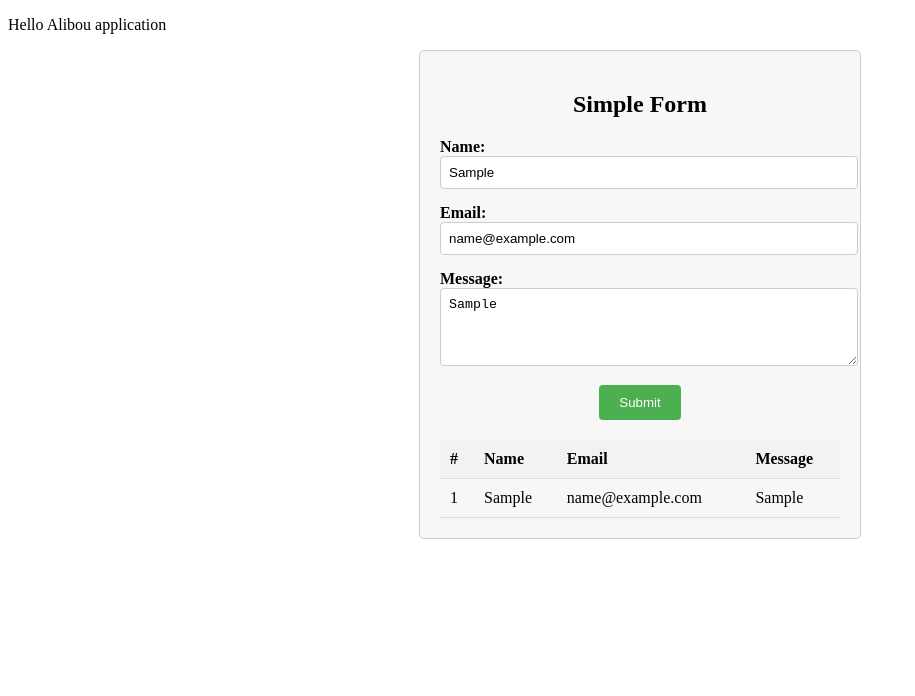
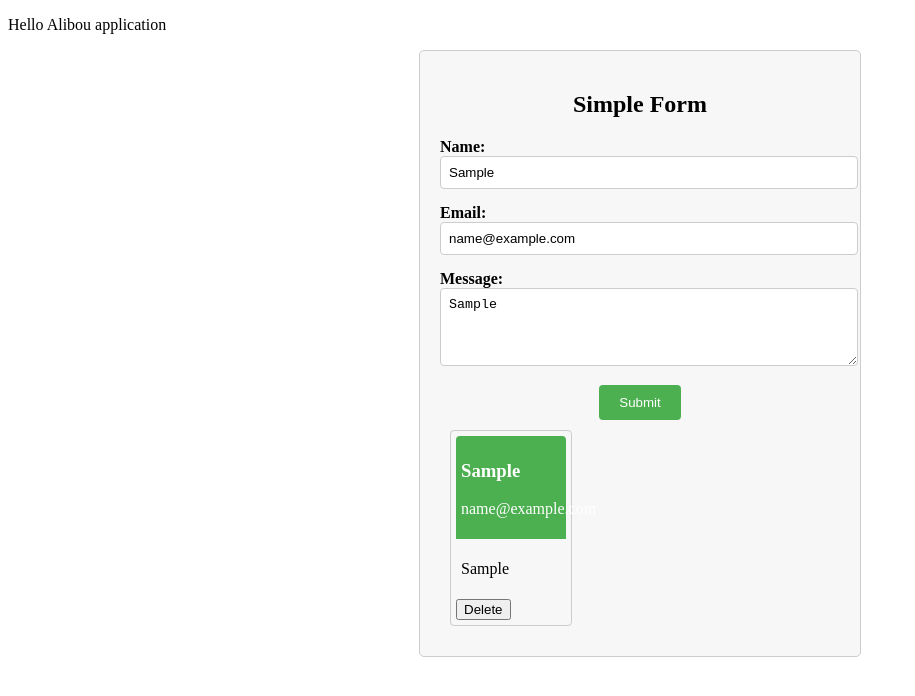
Before and after one commit to ali-bouali/angular-crash-course, an Angular app: page / in a window 1280 px wide. Both pictures are taken after typing "Sample", "name@example.com", "Sample" into the empty fields and a click on the button "Submit". Shown: the top 696 px of the page, without its empty margins (0-915 px from the left). Built offline with nearby package versions, Linux system fonts and the light colour scheme.

Commit message:
input / output

```diff
--- a/src/app/app.module.ts
+++ b/src/app/app.module.ts
@@ -5,11 +5,13 @@ import { AppRoutingModule } from './app-routing.module';
 import { AppComponent } from './app.component';
 import { MyFirstCompComponent } from './my-first-comp/my-first-comp.component';
 import {FormsModule} from "@angular/forms";
+import { MessageDetailsComponent } from './message-details/message-details.component';
 
 @NgModule({
   declarations: [
     AppComponent,
-    MyFirstCompComponent
+    MyFirstCompComponent,
+    MessageDetailsComponent
   ],
   imports: [
     BrowserModule,
--- /dev/null
+++ b/src/app/message-details/message-details.component.html
@@ -0,0 +1,13 @@
+<div class="message-card">
+  <div class="message-header">
+    <h3>{{ message.name}}</h3>
+    <p>{{ message.email }}</p>
+  </div>
+  <div class="message-content">
+    <p>{{ message.message}}</p>
+  </div>
+  <button
+    type="button"
+    (click)="onDelete()"
+  >Delete</button>
+</div>
--- /dev/null
+++ b/src/app/message-details/message-details.component.scss
@@ -0,0 +1,20 @@
+.message-card {
+  width: 110px;
+  margin: 10px;
+  padding: 5px;
+  border: 1px solid #ccc;
+  background-color: #f7f7f7;
+  border-radius: 4px;
+}
+
+.message-header {
+  background-color: #4caf50;
+  color: white;
+  padding: 5px;
+  border-radius: 4px 4px 0 0;
+}
+
+.message-content {
+  padding: 5px;
+  border-radius: 0 0 4px 4px;
+}
--- /dev/null
+++ b/src/app/message-details/message-details.component.ts
@@ -0,0 +1,21 @@
+import {Component, EventEmitter, Input, Output} from '@angular/core';
+
+@Component({
+  selector: 'app-message-details',
+  templateUrl: './message-details.component.html',
+  styleUrls: ['./message-details.component.scss']
+})
+export class MessageDetailsComponent {
+
+  @Input()
+  message: any = {};
+  @Input()
+  index: number = -1;
+
+  @Output()
+  delete: EventEmitter<number> = new EventEmitter<number>();
+
+  onDelete() {
+    this.delete.emit(this.index);
+  }
+}
--- a/src/app/my-first-comp/my-first-comp.component.html
+++ b/src/app/my-first-comp/my-first-comp.component.html
@@ -22,7 +22,7 @@
     <button type="submit">Submit</button>
   </form>
 
-  <table *ngIf="isSubmitted">
+  <!--<table *ngIf="isSubmitted">
     <thead>
     <tr>
       <th>#</th>
@@ -39,5 +39,14 @@
       <td>{{ msg.message }}</td>
     </tr>
     </tbody>
-  </table>
+  </table>-->
+
+  <div class="flex-container" *ngIf="isSubmitted">
+    <app-message-details
+      *ngFor="let msg of messages;let i = index"
+      [message]="msg"
+      [index]="i"
+      (delete)="deleteMessage($event)"
+    ></app-message-details>
+  </div>
 </div>
--- a/src/app/my-first-comp/my-first-comp.component.scss
+++ b/src/app/my-first-comp/my-first-comp.component.scss
@@ -63,3 +63,10 @@ th {
 tbody tr:nth-child(even) {
   background-color: #f9f9f9;
 }
+
+.flex-container {
+  display: flex;
+  flex-direction: row;
+  justify-content: space-between;
+  flex-wrap: wrap;
+}
--- a/src/app/my-first-comp/my-first-comp.component.ts
+++ b/src/app/my-first-comp/my-first-comp.component.ts
@@ -22,4 +22,8 @@ export class MyFirstCompComponent {
     });
     console.log(this.messages);
   }
+
+  deleteMessage(index: number) {
+    this.messages.splice(index, 1);
+  }
 }
```
Also changed, not shown: 1 other file (tests, documents, lock files or other folders).
